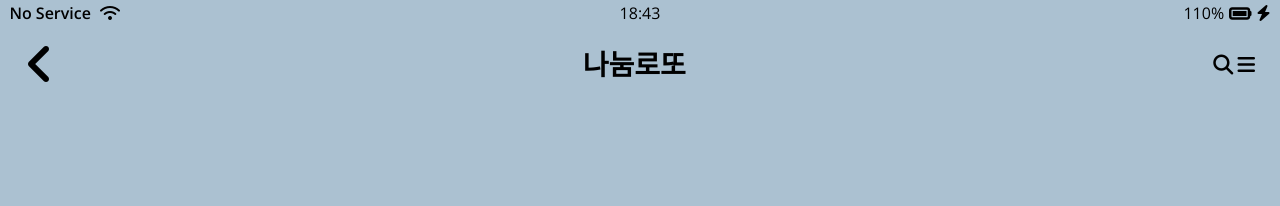
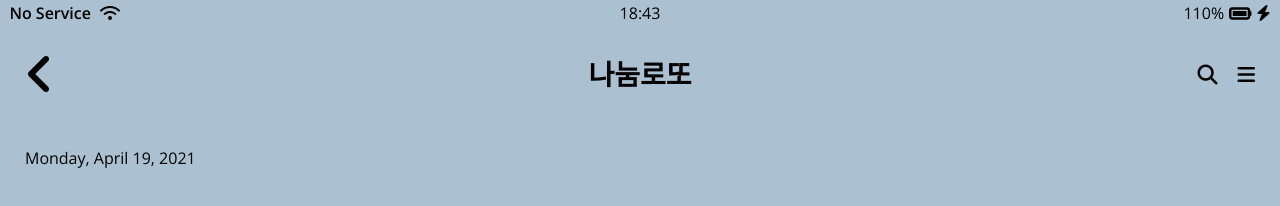
Before and after one commit to CLAZKIM/kokoa-clone-2020, a plain HTML site: page chat.html in a window 1280 px wide. Shown: the top 206 px of the page. Drawn offline with nearby package versions, Linux system fonts and the light colour scheme.

Commit message:
Chat6.29  Screen part Two z-index

```diff
--- a/chat.html
+++ b/chat.html
@@ -24,7 +24,7 @@
 
     <header class="alt-header">
       <div class="alt-header__column">
-        <a href="more.html"><i class="fas fa-angle-left fa-3x"></i></a>
+        <a href="chats.html"><i class="fas fa-angle-left fa-3x"></i></a>
       </div>
       <div class="alt-header__column">
         <h1 class="alt-header__title">나눔로또</h1>
@@ -35,7 +35,9 @@
       </div>
     </header>
 
-    <main class="main-screen"></main>
+    <main class="main-screen main-chat">
+      <div class="main-chat__timestamp">Monday, April 19, 2021</div>
+    </main>
     <script
       src="https://kit.fontawesome.com/79ccf6d19d.js"
       crossorigin="anonymous"
--- a/css/components/alt-screen-header.css
+++ b/css/components/alt-screen-header.css
@@ -1,10 +1,24 @@
 .alt-header {
-  margin-top: 40px;
   padding: 0 var(--horizontal-space);
+  padding-top: 40px;
   display: flex;
   justify-content: center;
   align-items: center;
   margin-bottom: 15px;
+}
+
+.alt-header__column {
+  width: 33%;
+}
+
+.alt-header__column:nth-child(2) {
+  text-align: center;
+}
+
+.alt-header__column:last-child {
+  display: flex;
+  justify-content: flex-end;
+  align-items: center;
 }
 
 .alt-header__title {
@@ -19,3 +33,7 @@
 .alt-header__column:last-child {
   margin-left: auto;
 }
+
+.alt-header__column span:last-child {
+  margin-left: 20px;
+}
--- a/css/screens/chat.css
+++ b/css/screens/chat.css
@@ -2,6 +2,24 @@
   background-color: #abc1d1;
 }
 
-#chat-screen .status-bar {
+#chat-screen .status-bar,
+#chat-screen .alt-header {
+  top: 0px;
+  position: fixed;
+  width: 100%;
+  box-sizing: border-box;
   background-color: #abc1d1;
 }
+
+#chat-screen .status-bar {
+  z-index: 2;
+}
+
+#chat-screen .alt-header {
+  top: 10px;
+  z-index: 1;
+}
+
+.main-chat {
+  margin-top: 150px;
+}
```
